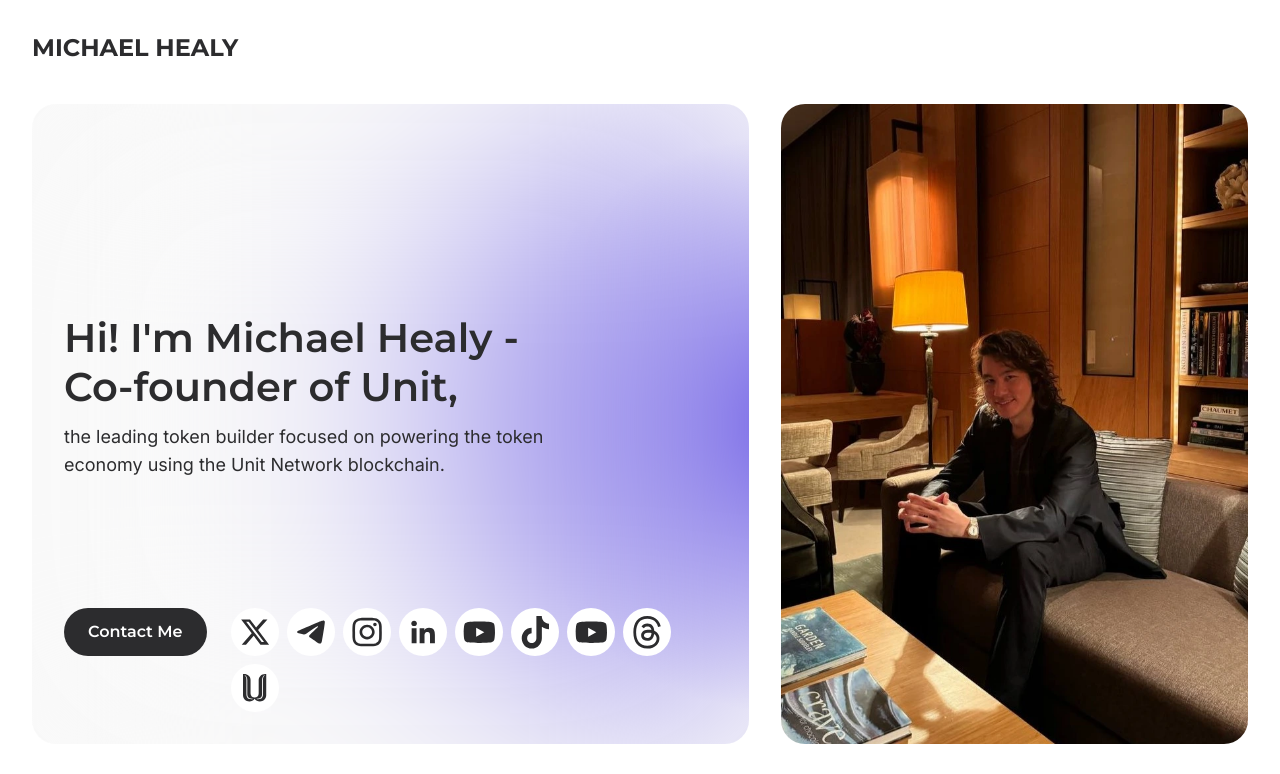
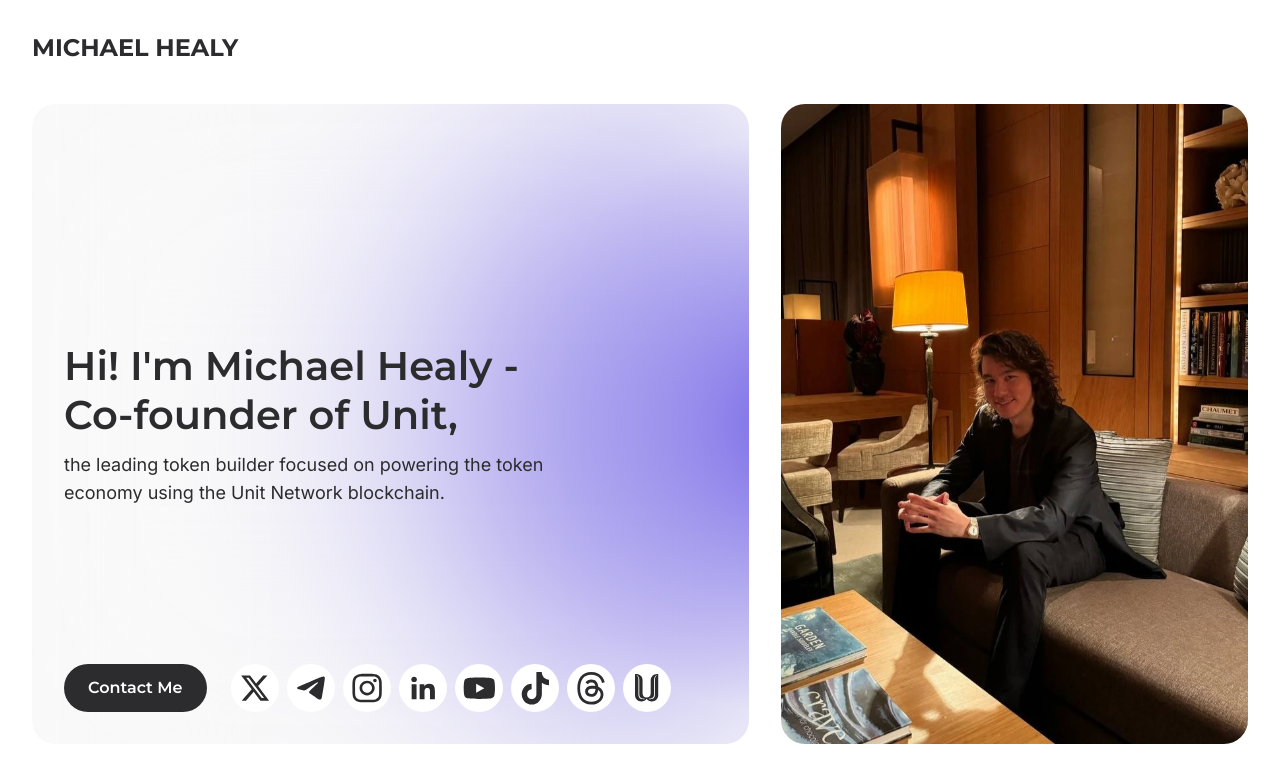
Before and after one commit to UnitCode-org/michaels-website, a Next.js app: page / in a window 1280 px wide. Shown: the top 774 px of the page. Built offline with nearby package versions, Linux system fonts and the light colour scheme.

Commit message:
fix: remove double youtube icon

```diff
--- a/src/app/page.tsx
+++ b/src/app/page.tsx
@@ -96,16 +96,6 @@
                     >
                       <Image src='/tiktok.svg' alt='TikTok' width={20} height={20} className='block md:hidden' />
                       <Image src='/tiktok.svg' alt='TikTok' width={28} height={28} className='hidden md:block' />
-                    </Link>
-                  </FadeIn>
-                  <FadeIn duration={2}>
-                    <Link
-                      href='https://www.youtube.com/@michaelhealyco'
-                      target='_blank'
-                      className='rounded-full bg-background h-9 w-9 md:h-12 md:w-12 flex items-center justify-center hover:bg-gray-100 transition'
-                    >
-                      <Image src='/youtube.svg' alt='YouTube' width={28} height={28} className='block md:hidden' />
-                      <Image src='/youtube.svg' alt='YouTube' width={32} height={32} className='hidden md:block' />
                     </Link>
                   </FadeIn>
                   <FadeIn duration={2}>
```
